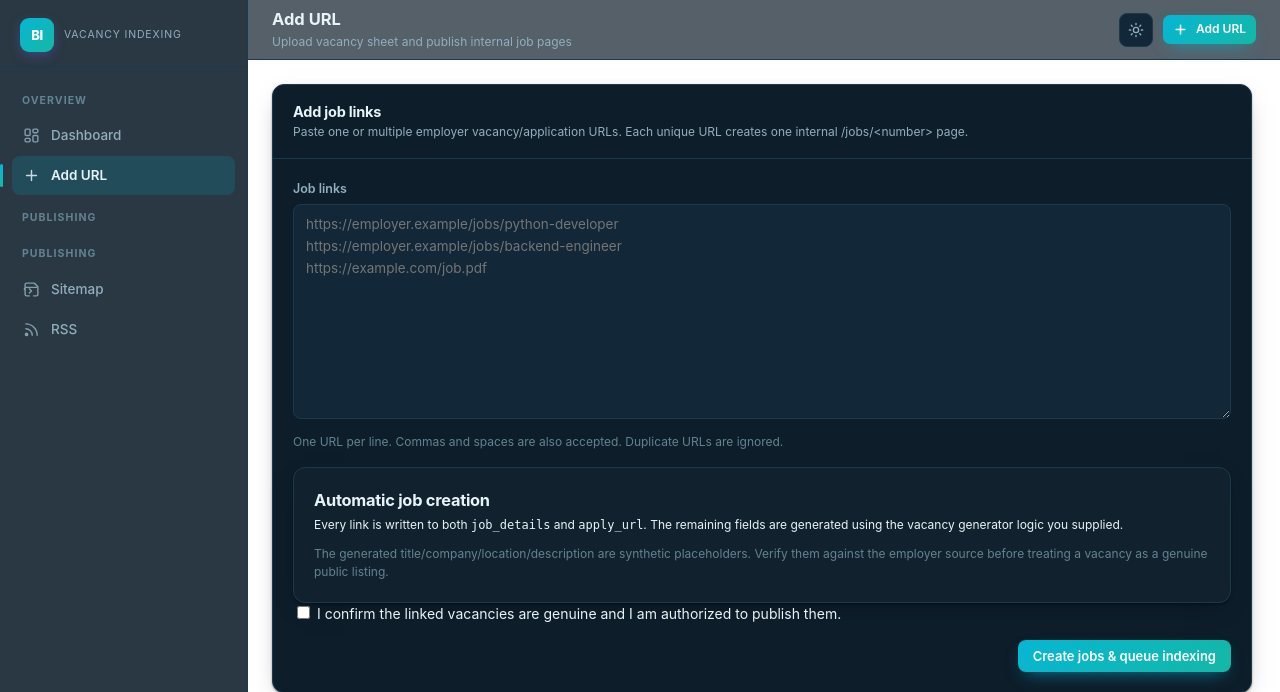
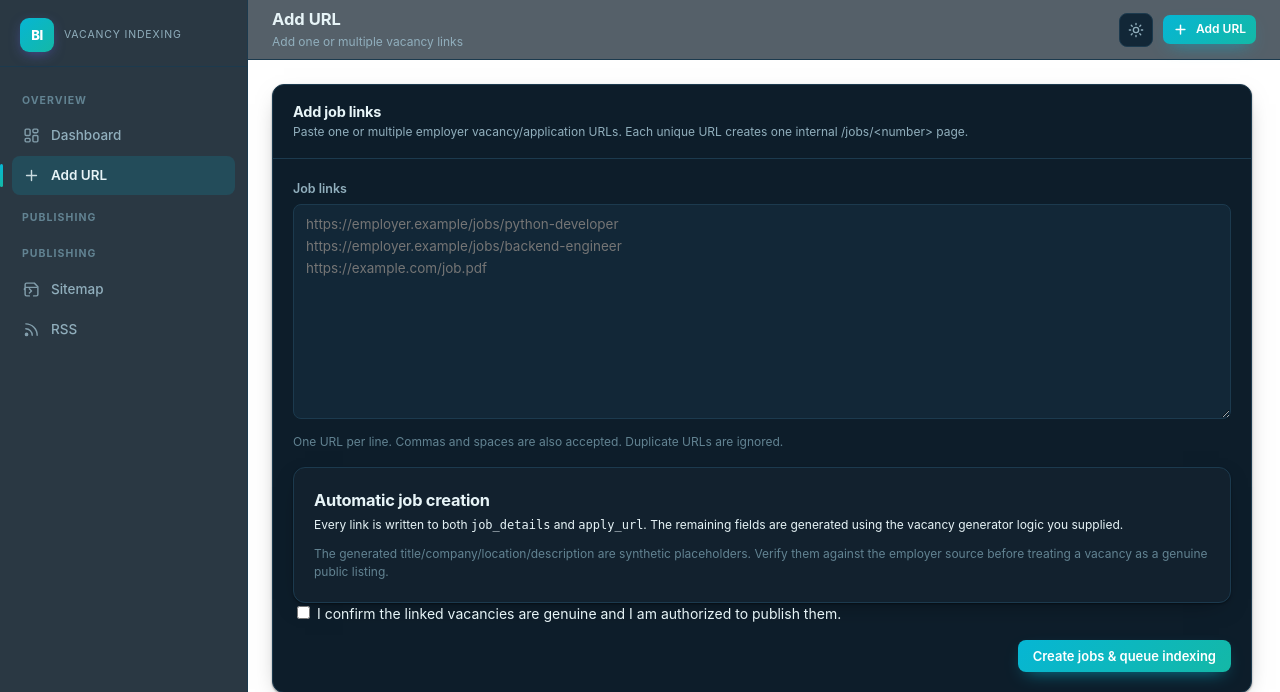
Before and after one commit to Mr-argha-das/index_metrix, a Python web app: template app/templates/add_url.html in a window 1280 px wide. Shown: the top 692 px of the page. Run offline with Jinja, Linux system fonts and the light colour scheme; the template is opened without the code that fills it, so the values that code supplies are empty.

Commit message:
Clean Add URL link workflow template

```diff
--- a/app/templates/add_url.html
+++ b/app/templates/add_url.html
@@ -1,6 +1,6 @@
 {% extends "base.html" %}
 {% set title = "Add URL" %}
-{% set subtitle = "Upload vacancy sheet and publish internal job pages" %}
+{% set subtitle = "Add one or multiple vacancy links" %}
 {% set nav = "submit" %}
 
 {% block content %}
@@ -61,15 +61,6 @@
   </div>
 </div>
 {% endblock %}
-
-<div class="card mt-16" style="max-width:980px">
-  <div class="card-body small">
-    <strong>What happens after publishing?</strong>
-    <p>One link = one internal public job page. The same employer URL is stored as <code>job_details</code> and <code>apply_url</code> and shown as a normal outbound link.</p>
-    <p>The internal <code>/jobs/&lt;number&gt;</code> URL enters the Google indexing queue. Temporary Google failures are retried automatically.</p>
-    <p style="margin-bottom:0">Google accepting a notification is not proof that the page is indexed. Dashboard status separates notification, queue, crawl and index evidence.</p>
-  </div>
-</div>
 
 {% block scripts %}
 <script>
```
